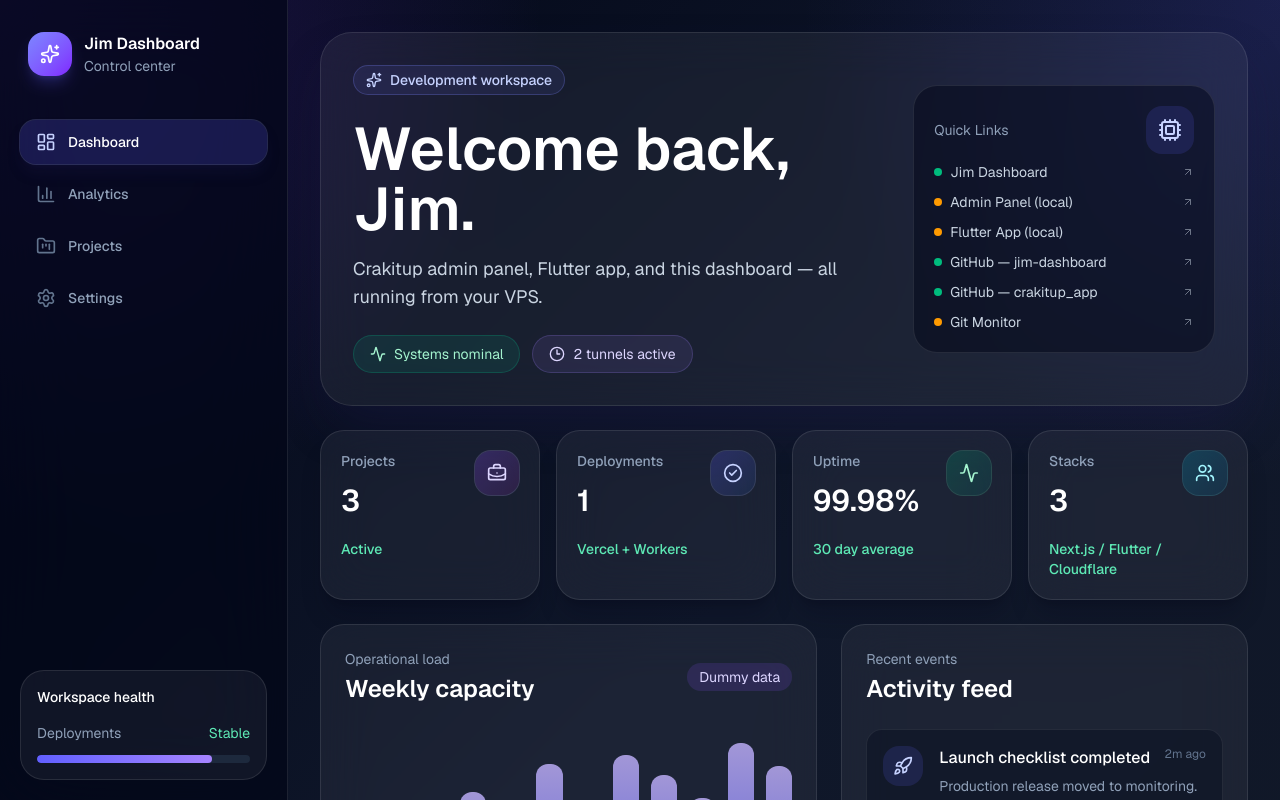
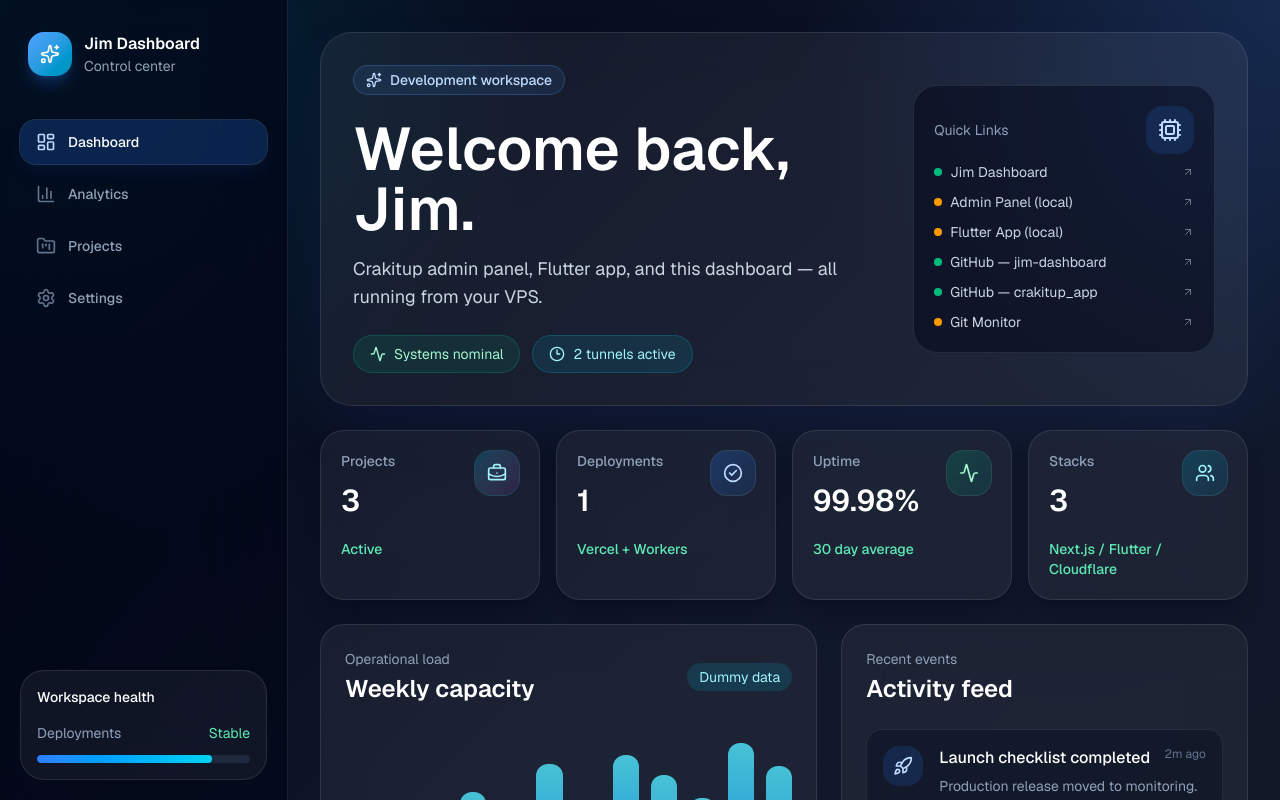
Before and after one commit to govindhansv/jim-dashboard, a Next.js app: page / in a window 1280 px wide. Shown: the top 800 px of the page. Built offline with nearby package versions, Linux system fonts and the light colour scheme.

Commit message:
Change color scheme from indigo/violet to blue/cyan theme

```diff
--- a/app/analytics/page.tsx
+++ b/app/analytics/page.tsx
@@ -10,9 +10,9 @@ export default function AnalyticsPage() {
 
       <section className="grid gap-4 sm:grid-cols-2 xl:grid-cols-3">
         {[
-          { title: "Page Views", value: "284.5K", change: "+12.3%", icon: BarChart3, tone: "from-indigo-500/20 to-blue-500/10 text-indigo-200" },
+          { title: "Page Views", value: "284.5K", change: "+12.3%", icon: BarChart3, tone: "from-blue-500/20 to-blue-500/10 text-blue-200" },
           { title: "Active Users", value: "3,842", change: "+8.1%", icon: Users, tone: "from-emerald-500/20 to-teal-500/10 text-emerald-200" },
-          { title: "Conversion", value: "4.7%", change: "+1.2%", icon: TrendingUp, tone: "from-violet-500/20 to-fuchsia-500/10 text-violet-200" },
+          { title: "Conversion", value: "4.7%", change: "+1.2%", icon: TrendingUp, tone: "from-cyan-500/20 to-fuchsia-500/10 text-cyan-200" },
         ].map((card) => (
           <article key={card.title} className="rounded-3xl border border-white/10 bg-white/[0.055] p-6 backdrop-blur-xl">
             <div className="flex items-start justify-between">
--- a/app/changelog/page.tsx
+++ b/app/changelog/page.tsx
@@ -53,7 +53,7 @@ export default function ChangelogPage() {
             {/* Timeline dot */}
             <div className={`relative z-10 mt-1 flex h-10 w-10 shrink-0 items-center justify-center rounded-full border ${
               release.status === "current"
-                ? "border-indigo-400/30 bg-indigo-500/20 text-indigo-200"
+                ? "border-blue-400/30 bg-blue-500/20 text-blue-200"
                 : "border-white/10 bg-white/[0.06] text-slate-400"
             }`}>
               {release.status === "current" ? (
@@ -71,7 +71,7 @@ export default function ChangelogPage() {
                   {release.date}
                 </span>
                 {release.status === "current" && (
-                  <span className="rounded-full bg-indigo-500/15 px-3 py-0.5 text-xs text-indigo-200">
+                  <span className="rounded-full bg-blue-500/15 px-3 py-0.5 text-xs text-blue-200">
                     Latest
                   </span>
                 )}
--- a/app/layout.tsx
+++ b/app/layout.tsx
@@ -29,7 +29,7 @@ export default function RootLayout({
       className={`${geistSans.variable} ${geistMono.variable} h-full antialiased`}
     >
       <body className="min-h-full bg-slate-950 text-slate-100">
-        <div className="min-h-screen overflow-hidden bg-[radial-gradient(circle_at_top_left,rgba(124,58,237,0.24),transparent_34rem),radial-gradient(circle_at_top_right,rgba(79,70,229,0.18),transparent_30rem),linear-gradient(135deg,#020617_0%,#0f172a_54%,#111827_100%)]">
+        <div className="min-h-screen overflow-hidden bg-[radial-gradient(circle_at_top_left,rgba(6,182,212,0.20),transparent_34rem),radial-gradient(circle_at_top_right,rgba(59,130,246,0.18),transparent_30rem),linear-gradient(135deg,#020617_0%,#0f172a_54%,#111827_100%)]">
           <Sidebar />
           <main className="min-h-screen px-4 pb-28 pt-5 sm:px-6 lg:ml-72 lg:px-8 lg:py-8">
             <div className="mx-auto w-full max-w-7xl">{children}</div>
--- a/app/page.tsx
+++ b/app/page.tsx
@@ -50,10 +50,10 @@ const quickLinks = [
 export default function Home() {
   return (
     <div className="space-y-6">
-      <section className="overflow-hidden rounded-[2rem] border border-white/10 bg-white/[0.06] p-6 shadow-2xl shadow-indigo-950/40 backdrop-blur-xl sm:p-8">
+      <section className="overflow-hidden rounded-[2rem] border border-white/10 bg-white/[0.06] p-6 shadow-2xl shadow-blue-950/40 backdrop-blur-xl sm:p-8">
         <div className="grid gap-8 lg:grid-cols-[1.4fr_0.8fr] lg:items-center">
           <div className="space-y-6">
-            <div className="inline-flex items-center gap-2 rounded-full border border-indigo-400/25 bg-indigo-400/10 px-3 py-1 text-sm font-medium text-indigo-200">
+            <div className="inline-flex items-center gap-2 rounded-full border border-blue-400/25 bg-blue-400/10 px-3 py-1 text-sm font-medium text-blue-200">
               <Sparkles className="h-4 w-4" />
               Development workspace
             </div>
@@ -70,7 +70,7 @@ export default function Home() {
                 <Activity className="h-4 w-4" />
                 Systems nominal
               </div>
-              <div className="flex items-center gap-2 rounded-full border border-violet-400/20 bg-violet-400/10 px-4 py-2 text-sm text-violet-200">
+              <div className="flex items-center gap-2 rounded-full border border-cyan-400/20 bg-cyan-400/10 px-4 py-2 text-sm text-cyan-200">
                 <Clock3 className="h-4 w-4" />
                 2 tunnels active
               </div>
@@ -82,7 +82,7 @@ export default function Home() {
               <div>
                 <p className="text-sm text-slate-400">Quick Links</p>
               </div>
-              <div className="rounded-2xl bg-indigo-500/15 p-3 text-indigo-200">
+              <div className="rounded-2xl bg-blue-500/15 p-3 text-blue-200">
                 <Cpu className="h-6 w-6" />
               </div>
             </div>
@@ -117,7 +117,7 @@ export default function Home() {
               <p className="text-sm text-slate-400">Operational load</p>
               <h2 className="mt-1 text-2xl font-semibold text-white">Weekly capacity</h2>
             </div>
-            <span className="rounded-full bg-violet-500/15 px-3 py-1 text-sm text-violet-200">
+            <span className="rounded-full bg-cyan-500/15 px-3 py-1 text-sm text-cyan-200">
               Dummy data
             </span>
           </div>
@@ -125,7 +125,7 @@ export default function Home() {
             {[46, 64, 52, 78, 72, 88, 69, 91, 84, 76, 95, 87].map((height, index) => (
               <div key={index} className="group flex h-full items-end">
                 <div
-                  className="w-full rounded-t-xl bg-gradient-to-t from-indigo-600 to-violet-300 opacity-80 transition-all duration-300 group-hover:opacity-100 group-hover:shadow-lg group-hover:shadow-violet-500/20"
+                  className="w-full rounded-t-xl bg-gradient-to-t from-blue-600 to-cyan-300 opacity-80 transition-all duration-300 group-hover:opacity-100 group-hover:shadow-lg group-hover:shadow-cyan-500/20"
                   style={{ height: `${height}%` }}
                 />
               </div>
--- a/app/projects/page.tsx
+++ b/app/projects/page.tsx
@@ -75,7 +75,7 @@ const ProjectCard = ({ project }: { project: Project }) => {
       : "bg-amber-500/15 text-amber-200";
 
   return (
-    <article className="group rounded-3xl border border-white/10 bg-white/[0.055] p-6 backdrop-blur-xl transition-all duration-300 hover:-translate-y-1 hover:border-indigo-300/25 hover:bg-white/[0.075]">
+    <article className="group rounded-3xl border border-white/10 bg-white/[0.055] p-6 backdrop-blur-xl transition-all duration-300 hover:-translate-y-1 hover:border-blue-300/25 hover:bg-white/[0.075]">
       {/* Header */}
       <div className="flex items-start justify-between">
         <h2 className="text-lg font-semibold text-white">{project.name}</h2>
@@ -88,7 +88,7 @@ const ProjectCard = ({ project }: { project: Project }) => {
       {/* Tech tags */}
       <div className="mt-3 flex flex-wrap gap-2">
         {project.tech.map((t) => (
-          <span key={t} className="rounded-full bg-indigo-500/10 px-2.5 py-0.5 text-xs text-indigo-300">
+          <span key={t} className="rounded-full bg-blue-500/10 px-2.5 py-0.5 text-xs text-blue-300">
             {t}
           </span>
         ))}
@@ -131,7 +131,7 @@ const ProjectCard = ({ project }: { project: Project }) => {
             {project.credentials.map((cred) => (
               <div key={cred.email} className="flex items-center gap-2 text-xs">
                 <span className={`rounded px-2 py-0.5 font-medium ${
-                  cred.role === "Super Admin" ? "bg-violet-500/20 text-violet-200" :
+                  cred.role === "Super Admin" ? "bg-cyan-500/20 text-cyan-200" :
                   cred.role === "Admin" ? "bg-blue-500/20 text-blue-200" :
                   "bg-slate-500/20 text-slate-300"
                 }`}>{cred.role}</span>
--- a/app/roadmap/page.tsx
+++ b/app/roadmap/page.tsx
@@ -4,8 +4,8 @@ const quarters = [
   {
     label: "Q1 2026",
     icon: Sparkles,
-    color: "text-violet-300",
-    bg: "bg-violet-500/15",
+    color: "text-cyan-300",
+    bg: "bg-cyan-500/15",
     items: [
       { title: "Dashboard v1.0 Release", done: true },
       { title: "Vercel Deployment Pipeline", done: true },
@@ -49,7 +49,7 @@ export default function RoadmapPage() {
 
       <section className="grid gap-4 sm:grid-cols-2 lg:grid-cols-3">
         {quarters.map((q) => (
-          <div key={q.label} className="rounded-3xl border border-white/10 bg-white/[0.055] p-6 backdrop-blur-xl transition-all duration-300 hover:-translate-y-1 hover:border-indigo-300/25">
+          <div key={q.label} className="rounded-3xl border border-white/10 bg-white/[0.055] p-6 backdrop-blur-xl transition-all duration-300 hover:-translate-y-1 hover:border-blue-300/25">
             <div className={`mb-4 flex items-center gap-3 rounded-2xl ${q.bg} p-3`}>
               <q.icon className={`h-6 w-6 ${q.color}`} />
               <h2 className={`text-lg font-semibold ${q.color}`}>{q.label}</h2>
--- a/app/settings/page.tsx
+++ b/app/settings/page.tsx
@@ -17,8 +17,8 @@ export default function SettingsPage() {
 
       <section className="grid gap-4 sm:grid-cols-2">
         {sections.map((section) => (
-          <button key={section.title} className="group flex items-start gap-4 rounded-3xl border border-white/10 bg-white/[0.055] p-6 backdrop-blur-xl text-left transition-all duration-300 hover:-translate-y-1 hover:border-indigo-300/25 hover:bg-white/[0.075">
-            <div className="flex h-12 w-12 shrink-0 items-center justify-center rounded-2xl bg-indigo-500/15 text-indigo-200">
+          <button key={section.title} className="group flex items-start gap-4 rounded-3xl border border-white/10 bg-white/[0.055] p-6 backdrop-blur-xl text-left transition-all duration-300 hover:-translate-y-1 hover:border-blue-300/25 hover:bg-white/[0.075">
+            <div className="flex h-12 w-12 shrink-0 items-center justify-center rounded-2xl bg-blue-500/15 text-blue-200">
               <section.icon className="h-6 w-6" />
             </div>
             <div>
--- a/components/ActivityFeed.tsx
+++ b/components/ActivityFeed.tsx
@@ -39,8 +39,8 @@ export function ActivityFeed() {
           const Icon = activity.icon;
 
           return (
-            <div key={activity.title} className="flex gap-4 rounded-2xl border border-white/8 bg-slate-950/35 p-4 transition-all duration-200 hover:border-indigo-300/20 hover:bg-slate-900/70">
-              <div className="flex h-10 w-10 shrink-0 items-center justify-center rounded-2xl bg-indigo-500/15 text-indigo-200">
+            <div key={activity.title} className="flex gap-4 rounded-2xl border border-white/8 bg-slate-950/35 p-4 transition-all duration-200 hover:border-blue-300/20 hover:bg-slate-900/70">
+              <div className="flex h-10 w-10 shrink-0 items-center justify-center rounded-2xl bg-blue-500/15 text-blue-200">
                 <Icon className="h-5 w-5" />
               </div>
               <div className="min-w-0 flex-1">
--- a/components/Sidebar.tsx
+++ b/components/Sidebar.tsx
@@ -25,7 +25,7 @@ export function Sidebar() {
       <aside className="fixed inset-y-0 left-0 z-40 hidden w-72 border-r border-white/10 bg-slate-950/70 p-5 backdrop-blur-2xl lg:block">
         <div className="flex h-full flex-col">
           <Link href="/" className="flex items-center gap-3 rounded-2xl px-2 py-3">
-            <div className="flex h-11 w-11 items-center justify-center rounded-2xl bg-gradient-to-br from-indigo-400 to-violet-600 text-white shadow-lg shadow-indigo-500/25">
+            <div className="flex h-11 w-11 items-center justify-center rounded-2xl bg-gradient-to-br from-blue-400 to-cyan-600 text-white shadow-lg shadow-blue-500/25">
               <Sparkles className="h-5 w-5" />
             </div>
             <div>
@@ -46,13 +46,13 @@ export function Sidebar() {
                   href={item.href}
                   className={`group flex items-center gap-3 rounded-2xl px-4 py-3 text-sm font-medium transition-all duration-200 ${
                     isActive
-                      ? "bg-indigo-500/20 text-white shadow-lg shadow-indigo-950/30 ring-1 ring-indigo-300/20"
+                      ? "bg-blue-500/20 text-white shadow-lg shadow-blue-950/30 ring-1 ring-blue-300/20"
                       : "text-slate-400 hover:bg-white/8 hover:text-white"
                   }`}
                 >
                   <Icon
                     className={`h-5 w-5 transition-transform duration-200 group-hover:scale-110 ${
-                      isActive ? "text-indigo-200" : "text-slate-500 group-hover:text-indigo-200"
+                      isActive ? "text-blue-200" : "text-slate-500 group-hover:text-blue-200"
                     }`}
                   />
                   {item.name}
@@ -69,7 +69,7 @@ export function Sidebar() {
                 <span className="text-emerald-300">Stable</span>
               </div>
               <div className="h-2 overflow-hidden rounded-full bg-slate-800">
-                <div className="h-full w-[82%] rounded-full bg-gradient-to-r from-indigo-500 to-violet-400" />
+                <div className="h-full w-[82%] rounded-full bg-gradient-to-r from-blue-500 to-cyan-400" />
               </div>
             </div>
           </div>
@@ -90,7 +90,7 @@ export function Sidebar() {
                 aria-label={item.name}
                 className={`flex min-h-14 flex-col items-center justify-center gap-1 rounded-2xl text-[0.7rem] font-medium transition-all duration-200 ${
                   isActive
-                    ? "bg-indigo-500/25 text-white"
+                    ? "bg-blue-500/25 text-white"
                     : "text-slate-400 hover:bg-white/8 hover:text-white"
                 }`}
               >
--- a/components/StatCard.tsx
+++ b/components/StatCard.tsx
@@ -23,8 +23,8 @@ const icons = {
 };
 
 const tones = {
-  violet: "from-violet-500/24 to-fuchsia-500/10 text-violet-200 ring-violet-300/20",
-  indigo: "from-indigo-500/24 to-blue-500/10 text-indigo-200 ring-indigo-300/20",
+  violet: "from-cyan-500/24 to-fuchsia-500/10 text-cyan-200 ring-cyan-300/20",
+  indigo: "from-blue-500/24 to-blue-500/10 text-blue-200 ring-blue-300/20",
   emerald: "from-emerald-500/20 to-teal-500/10 text-emerald-200 ring-emerald-300/20",
   cyan: "from-cyan-500/20 to-sky-500/10 text-cyan-200 ring-cyan-300/20",
 };
@@ -59,7 +59,7 @@ export function StatCard({ title, value, suffix = "", change, icon, tone }: Stat
   });
 
   return (
-    <article className="group rounded-3xl border border-white/10 bg-white/[0.055] p-5 shadow-xl shadow-slate-950/20 backdrop-blur-xl transition-all duration-300 hover:-translate-y-1 hover:border-indigo-300/25 hover:bg-white/[0.075]">
+    <article className="group rounded-3xl border border-white/10 bg-white/[0.055] p-5 shadow-xl shadow-slate-950/20 backdrop-blur-xl transition-all duration-300 hover:-translate-y-1 hover:border-blue-300/25 hover:bg-white/[0.075]">
       <div className="flex items-start justify-between gap-4">
         <div>
           <p className="text-sm font-medium text-slate-400">{title}</p>
```
Also changed, not shown: app/contact/page.tsx (+4 -4 lines).
